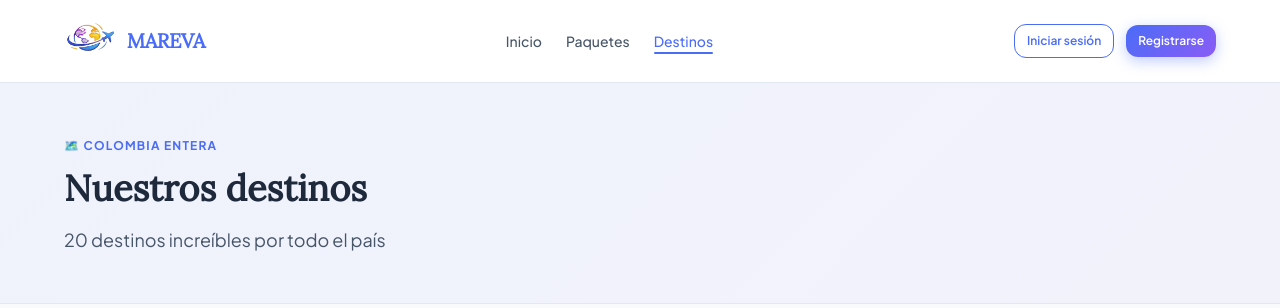
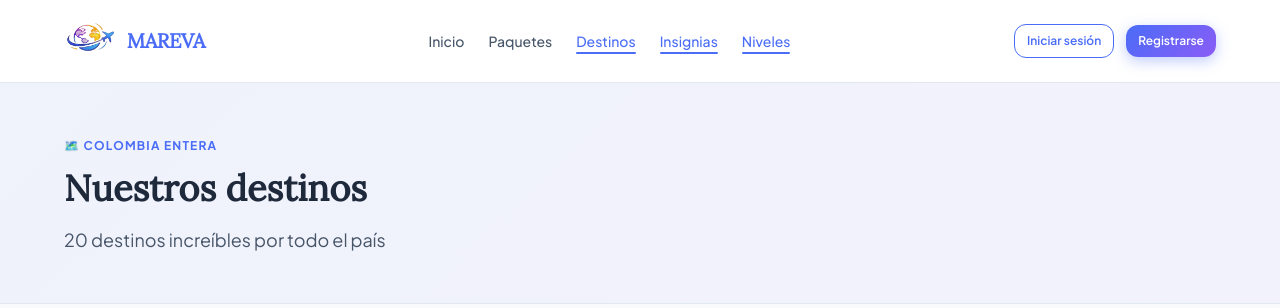
Before and after one commit to nicollvaleriasabogal9-eng/PROYECTO_MAREVA, a Flask app: page /destinos in a window 1280 px wide. Shown: the top 308 px of the page. Run offline with Flask 3, Linux system fonts and the light colour scheme.

Commit message:
Update base.html

```diff
--- a/Proyecto Mareva/frontend/templates/base.html
+++ b/Proyecto Mareva/frontend/templates/base.html
@@ -29,6 +29,8 @@
         <li><a href="{{ url_for('inicio') }}" class="{% if request.path == '/'%}active{% endif %} navbar__link ">Inicio</a></li>
         <li><a href="{{ url_for('paquetes') }}" class="navbar__link {% if request.path == '/paquetes'%}active{% endif %}">Paquetes</a></li>
         <li><a href="{{ url_for('destinos') }}" class="{% if request.path == '/destinos'%}active{% endif %} navbar__link">Destinos</a></li>
+        <li><a href="{{ url_for('destinos') }}" class="{% if request.path == '/destinos'%}active{% endif %} navbar__link">Insignias</a></li>
+        <li><a href="{{ url_for('destinos') }}" class="{% if request.path == '/destinos'%}active{% endif %} navbar__link">Niveles</a></li>
       </ul>
 
 <div class="navbar__actions">
```
